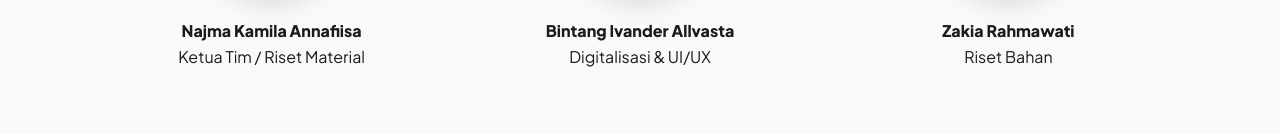
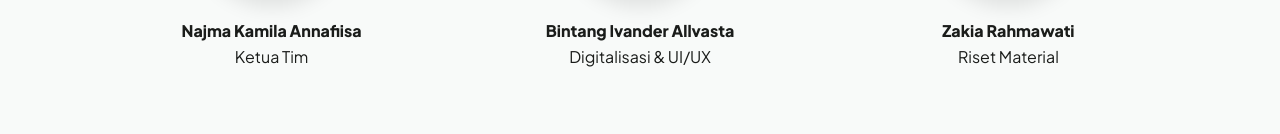
Before and after one commit to fuscore/sensiva, a plain HTML site: page index.html in a window 1280 px wide. Shown: the part 4151-4285 px from the top of the page. Drawn offline with nearby package versions, Linux system fonts and the light colour scheme.

Commit message:
Update index.html

```diff
--- a/index.html
+++ b/index.html
@@ -196,9 +196,9 @@
             </div>
         </div>
         <div class="team-grid">
-            <div class="team-card" data-aos="fade-up"><img src="ketua.jpg" class="team-img"><h4>Najma Kamila Annafiisa</h4><p>Ketua Tim / Riset Material</p></div>
+            <div class="team-card" data-aos="fade-up"><img src="ketua.jpg" class="team-img"><h4>Najma Kamila Annafiisa</h4><p>Ketua Tim</p></div>
             <div class="team-card" data-aos="fade-up" data-aos-delay="100"><img src="anggota2.jpg" class="team-img"><h4>Bintang Ivander Allvasta</h4><p>Digitalisasi & UI/UX</p></div>
-            <div class="team-card" data-aos="fade-up" data-aos-delay="200"><img src="anggota1.jpg" class="team-img"><h4>Zakia Rahmawati</h4><p>Riset Bahan</p></div>
+            <div class="team-card" data-aos="fade-up" data-aos-delay="200"><img src="anggota1.jpg" class="team-img"><h4>Zakia Rahmawati</h4><p>Riset Material</p></div>
         </div>
     </section>
 
```
